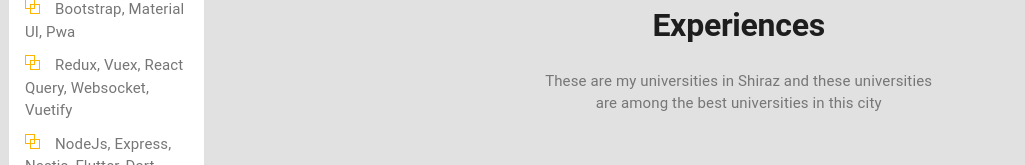
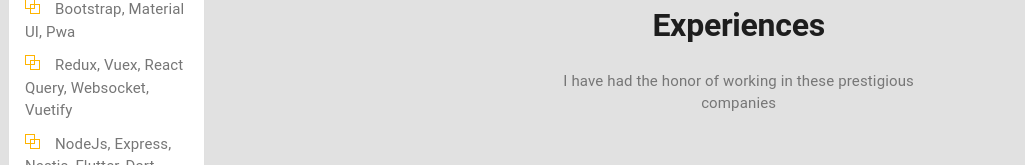
Before and after one commit to Aminfrp/amin-frp, a React (Create React App) app: page / in a window 1280 px wide. Shown: the part 1220-1385 px from the top of the page, without its empty margins (0-1025 px from the left). Built offline with nearby package versions, Linux system fonts and the light colour scheme.

Commit message:
fix: :hammer: experiance text fixed

```diff
--- a/src/components/layouts/body/Body.tsx
+++ b/src/components/layouts/body/Body.tsx
@@ -56,7 +56,7 @@ const Body: React.FC<Props> = (props:Props) => {
           <Subject
             name="Experiences"
             description="
-        These are my universities in Shiraz and these universities are among the best universities in this city"
+            I have had the honor of working in these prestigious companies"
           />
         </Grid>
         <Grid container justifyContent={"center"} spacing={2}>
```
